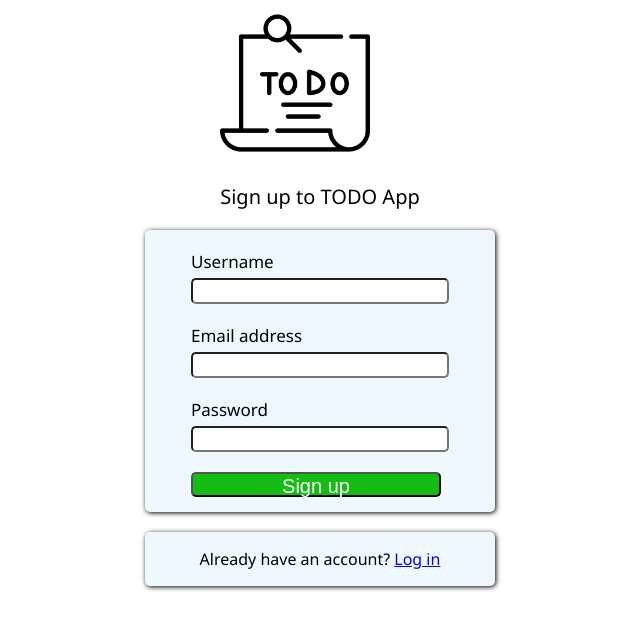
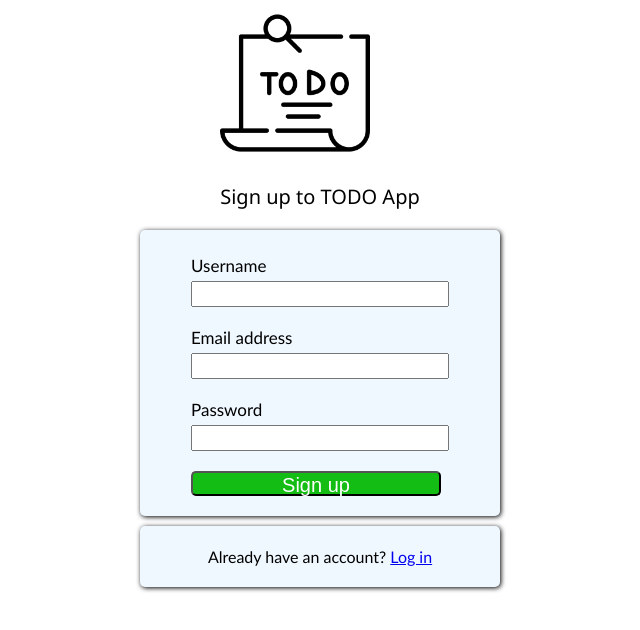
Before and after one commit to Ayushcoder1/projects, a React (Vite) app in the folder REACT TODO app/frontend/: page /signup in a window 1280 px wide. Shown: the top 630 px of the page, without its empty margins (320-960 px from the left). Built offline with nearby package versions, Linux system fonts and the light colour scheme.

Commit message:
Added components for cleaner code, added proper routing

```diff
--- a/REACT TODO app/frontend/src/App.css
+++ b/REACT TODO app/frontend/src/App.css
@@ -1,8 +1,4 @@
 .items{
-    background-color: aliceblue;
-    box-shadow: 1px 1px 5px;
-    padding: 5px;
-    margin-bottom: 10px;
     display: flex;
     justify-content: space-between;
 }
@@ -11,13 +7,6 @@
     padding-left: 10px;
     font-family: 'Gill Sans', 'Gill Sans MT', Calibri, 'Trebuchet MS', sans-serif;
     font-size: 18px;
-}
-
-.todo-form{
-    background-color: aliceblue;
-    box-shadow: 1px 1px 5px;
-    padding: 5px;
-    margin-bottom: 10px;
 }
 
 #outer_app{
@@ -99,3 +88,12 @@
     padding: 10px;
     padding-left: 30px;
 }
+
+.card {
+  background-color: aliceblue;
+  border-radius: 5px;
+  box-shadow: 1px 1px 5px;
+  padding: 5px;
+  margin-bottom: 10px;
+  font-family: 'Gill Sans', 'Gill Sans MT', Calibri, 'Trebuchet MS', sans-serif;
+}
--- a/REACT TODO app/frontend/src/App.jsx
+++ b/REACT TODO app/frontend/src/App.jsx
@@ -2,79 +2,28 @@ import { useState, useEffect } from 'react';
 import './App.css'
 import TODO from './components/TODO'
 import Form from './components/Form'
+import Card from './components/Card'
 
-var token = localStorage.getItem('token');
+
+import { BrowserRouter, Routes, Route } from 'react-router-dom';
+import Login from './Login.jsx';
+import Signup from './Signup.jsx';
+import Todos from './Todos.jsx';
+
+// var token = localStorage.getItem('token');
 
 function App() {
-  let [todos , setTodos] = useState([]);
-
-  const get_data = async function(){
-    if(token === null){
-      return;
-    }
-    let res = await fetch('http://localhost:3000/todos', {
-      method : 'GET',
-      headers: {
-      'Content-Type': 'application/json',
-      'Authorization': 'Bearer ' + token
-      },
-    });
-    res = await res.json();
-    setTodos(res);
-  }
-
-  const toggleDone = async (todoId) => {
-    await fetch('http://localhost:3000/done', {
-      method: 'PUT',
-      headers: {
-        'Content-Type': 'application/json',
-        'Authorization': 'Bearer ' + token,
-        'id': todoId
-      }
-    });
-    get_data();
-  };
-
-  const deleteTodo = async (todoId) => {
-    await fetch('http://localhost:3000/delete', {
-      method: 'DELETE',
-      headers: {
-        'Content-Type': 'application/json',
-        'Authorization': 'Bearer ' + token,
-        'id': todoId
-      }
-    });
-    get_data();
-  };
-
-  useEffect(() => {
-    get_data();
-    // const intervalId = setInterval(get_data, 1000);
-    // return () => clearInterval(intervalId);
-  }, []);
-
   return (
     <>
-    <div id='outer_app'>
-      <Navbar></Navbar>
-      <Form token={token} get_data={get_data}></Form>
-      {todos.map(function(todo){
-        return <TODO key={todo.id} todo={todo}
-              onToggle = {() => toggleDone(todo.id)}
-              onDelete = {() => deleteTodo(todo.id)}></TODO>
-      })}
-    </div>
+    <BrowserRouter>
+      <Routes>
+          <Route path='/todos' element={<Todos />}></Route>
+          <Route path='/' element={<Login />}></Route>
+          <Route path='/signup' element={<Signup />}></Route>
+      </Routes>
+    </BrowserRouter>
     </>
   )
 }
 
-function Navbar(){
-  return (
-    <nav className='navbar'>
-      <h1>TODO APP</h1>
-      <a href="\login">Log out</a>
-    </nav>
-  )
-}
-
 export default App
--- a/REACT TODO app/frontend/src/Login.css
+++ b/REACT TODO app/frontend/src/Login.css
@@ -32,16 +32,12 @@
 #login-form input{
     height: 20px;
     width: 250px;
-    border-radius: 5px;
     font-size: 17px;
 }
 
 #login-form{
-    box-shadow: 1px 1px 5px;
     display: grid;
     justify-content: center;
-    border-radius: 5px;
-    background-color: aliceblue;
     width: 350px;
 }
 
@@ -55,10 +51,6 @@
     color: white;
 }
 #redirect{
-    box-shadow: 1px 1px 5px;
-    border-radius: 5px;
-    margin-top: 20px;
-    background-color: aliceblue;
     width: 350px;
     display: flex;
     justify-content: center;
--- a/REACT TODO app/frontend/src/Login.jsx
+++ b/REACT TODO app/frontend/src/Login.jsx
@@ -1,6 +1,7 @@
 import { useState, useEffect } from 'react';
 import todoImg from './assets/todo.png';
 import './Login.css'
+import Card from './components/Card'
 
 function Login(){
     const [username, setUsername] = useState('');
@@ -33,7 +34,8 @@ function Login(){
                     <p>Sign in to TODO App</p>
                 </div>
             </div>
-            <div id='login-form'>
+            <Card>
+                <div id='login-form'>
                 <div>
                     <p>Username or email address</p>
                     <input type="text" value={username} onChange={(event) => setUsername(event.target.value)}/>
@@ -45,10 +47,13 @@ function Login(){
                 <div>
                     <button onClick={session}>Sign in</button>
                 </div>
-            </div>
-            <div id='redirect'>
+                </div>
+            </Card>
+            <Card>
+                <div id='redirect'>
                 <p>New to TODO? <a href="/signup">Create an account</a></p>
-            </div>
+                </div>
+            </Card>
         </div>
         </>
     )
--- a/REACT TODO app/frontend/src/Signup.jsx
+++ b/REACT TODO app/frontend/src/Signup.jsx
@@ -1,5 +1,6 @@
 import { useState, useEffect } from 'react';
 import todoImg from './assets/todo.png';
+import Card from './components/Card'
 
 function Signup(){
     const [name, setName] = useState('');
@@ -32,7 +33,8 @@ function Signup(){
                     <p>Sign up to TODO App</p>
                 </div>
             </div>
-            <div id='login-form'>
+            <Card>
+                <div id='login-form'>
                 <div>
                     <p>Username</p>
                     <input type="text" value={name} onChange={(event) => setName(event.target.value)}/>
@@ -48,10 +50,13 @@ function Signup(){
                 <div>
                     <button onClick={session}>Sign up</button>
                 </div>
-            </div>
-            <div id='redirect'>
-                <p>Already have an account? <a href="/login">Log in</a></p>
-            </div>
+                </div>
+            </Card>
+            <Card>
+                <div id='redirect'>
+                <p>Already have an account? <a href="/">Log in</a></p>
+                </div>
+            </Card>
         </div>
         </>
     )
--- /dev/null
+++ b/REACT TODO app/frontend/src/Todos.jsx
@@ -0,0 +1,84 @@
+import { useState, useEffect } from 'react';
+import TODO from './components/TODO'
+import Form from './components/Form'
+import Card from './components/Card'
+
+var token = localStorage.getItem('token');
+
+function Todos() {
+  let [todos , setTodos] = useState([]);
+
+  const get_data = async function(){
+    if(token === null){
+      return;
+    }
+    let res = await fetch('http://localhost:3000/todos', {
+      method : 'GET',
+      headers: {
+      'Content-Type': 'application/json',
+      'Authorization': 'Bearer ' + token
+      },
+    });
+    res = await res.json();
+    setTodos(res);
+  }
+
+  const toggleDone = async (todoId) => {
+    await fetch('http://localhost:3000/done', {
+      method: 'PUT',
+      headers: {
+        'Content-Type': 'application/json',
+        'Authorization': 'Bearer ' + token,
+        'id': todoId
+      }
+    });
+    get_data();
+  };
+
+  const deleteTodo = async (todoId) => {
+    await fetch('http://localhost:3000/delete', {
+      method: 'DELETE',
+      headers: {
+        'Content-Type': 'application/json',
+        'Authorization': 'Bearer ' + token,
+        'id': todoId
+      }
+    });
+    get_data();
+  };
+
+  useEffect(() => {
+    get_data();
+    // const intervalId = setInterval(get_data, 1000);
+    // return () => clearInterval(intervalId);
+  }, []);
+
+  return (
+    <>
+    <div id='outer_app'>
+      <Navbar></Navbar>
+      <Card>
+        <Form token={token} get_data={get_data}></Form>
+      </Card>
+      {todos.map(function(todo){
+        return <Card  key={todo.id}>
+          <TODO todo={todo}
+              onToggle = {() => toggleDone(todo.id)}
+              onDelete = {() => deleteTodo(todo.id)}></TODO>
+        </Card>
+      })}
+    </div>
+    </>
+  )
+}
+
+function Navbar(){
+  return (
+    <nav className='navbar'>
+      <h1>TODO APP</h1>
+      <a href="\">Log out</a>
+    </nav>
+  )
+}
+
+export default Todos
--- /dev/null
+++ b/REACT TODO app/frontend/src/components/Card.jsx
@@ -0,0 +1,12 @@
+import { useState, useEffect } from 'react';
+import '../App.css'
+
+function Card({children}){
+    return (
+        <div className='card'>
+            {children}
+        </div>
+    )
+}
+
+export default Card
--- a/REACT TODO app/frontend/src/main.jsx
+++ b/REACT TODO app/frontend/src/main.jsx
@@ -1,18 +1,11 @@
 import React from 'react';
 import ReactDOM from 'react-dom/client';
-import { BrowserRouter, Routes, Route } from 'react-router-dom';
 import App from './App.jsx';
-import Login from './Login.jsx';
-import Signup from './Signup.jsx';
 
 ReactDOM.createRoot(document.getElementById('root')).render(
   <React.StrictMode>
-    <BrowserRouter>
-      <Routes>
-        <Route path="/todos" element={<App />} />
-        <Route path="/login" element={<Login />} />
-        <Route path="/signup" element={<Signup />} />
-      </Routes>
-    </BrowserRouter>
+    <App>
+
+    </App>
   </React.StrictMode>
 );
```
